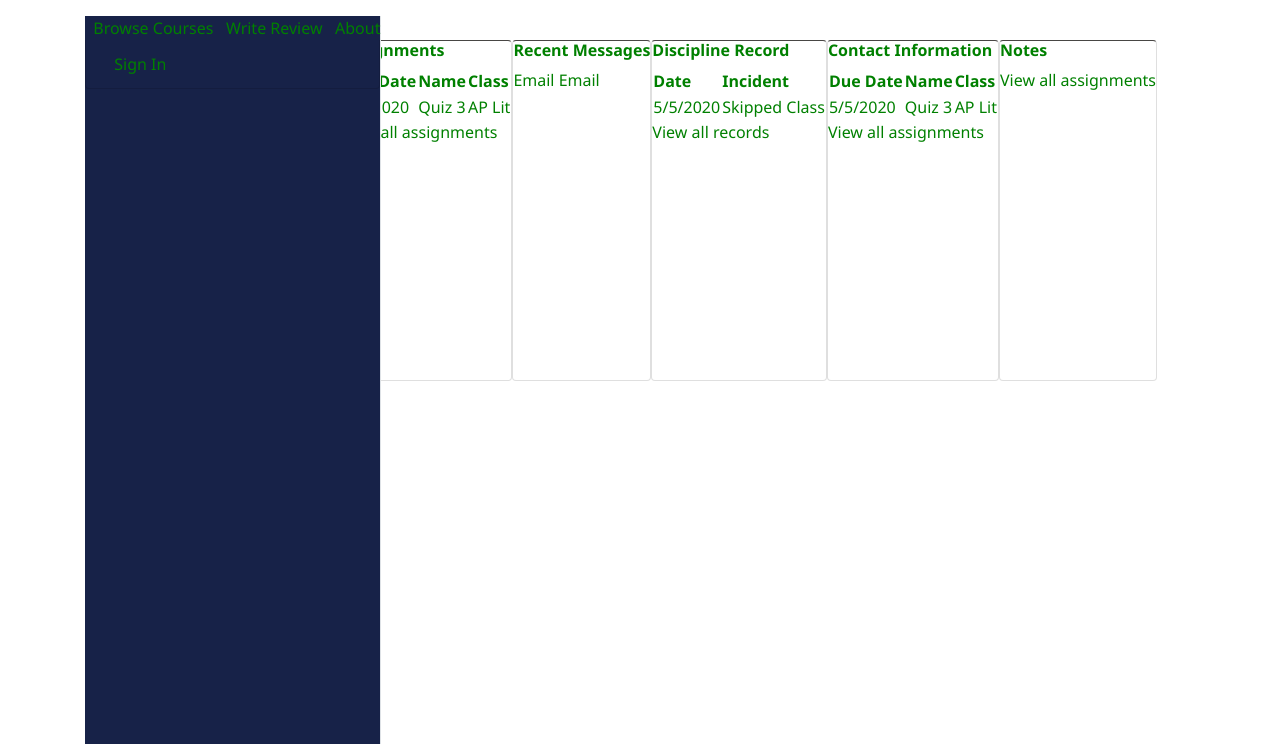
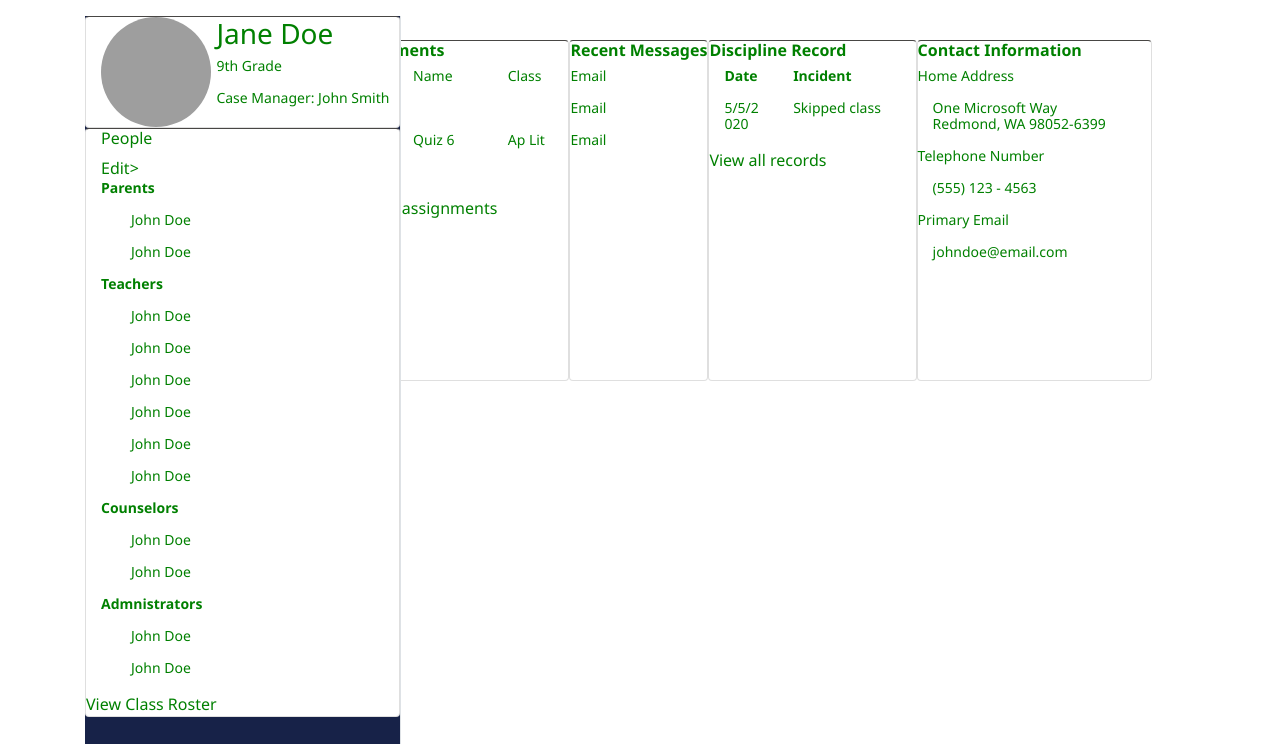
Before and after one commit to verndrade/sped-case-manager, a Django app: page /casemanager/ in a window 1280 px wide. Shown: the part 56-800 px from the top of the page. Run offline with Django 3.2, Linux system fonts and the light colour scheme; some libraries are stand-ins or nearby versions; grey boxes are pictures that could not be loaded.

Commit message:
Set up information

```diff
--- a/static/css/style.css
+++ b/static/css/style.css
@@ -48,6 +48,14 @@
 
 .bottom {
     bottom: 0;
+}
+
+.right {
+  right: 0;
+}
+
+.grey {
+  color: var(--grey)
 }
 
 /*!
--- a/templates/case-manager/assignments.html
+++ b/templates/case-manager/assignments.html
@@ -3,18 +3,18 @@
 <div class="card">
     <h3 class="bold">Assignments</h3>
 
-    <table>
-        <tr>
-            <th>Due Date</th>
-            <th>Name</th>
-            <th>Class</th>
-        </tr>
-        <tr>
-            <td>5/5/2020</td>
-            <td>Quiz 3</td>
-            <td>AP Lit</td>
-        </tr>
-    </table>
+    <div class="container">
+        <div class="row grey">
+            <div class="col-lg-3"><p>Due Date</p></div>
+            <div class="col-lg-5"><p>Name</p></div>
+            <div class="col-lg-4"><p>Class</p></div>
+        </div>
+        <div class="row">
+            <div class="col-lg-3"><p>5/5/2020</p></div>
+            <div class="col-lg-5"><p>Quiz 6</p></div>
+            <div class="col-lg-4"><p>Ap Lit</p></div>
+        </div>
+    </div>
 
     <a href="#" class="bottom">View all assignments</a>
 </div>
--- a/templates/case-manager/contact.html
+++ b/templates/case-manager/contact.html
@@ -3,18 +3,33 @@
 <div class="card">
     <h3 class="bold">Contact Information</h3>
 
-    <table>
-        <tr>
-            <th>Due Date</th>
-            <th>Name</th>
-            <th>Class</th>
-        </tr>
-        <tr>
-            <td>5/5/2020</td>
-            <td>Quiz 3</td>
-            <td>AP Lit</td>
-        </tr>
-    </table>
-
-    <a href="#" class="bottom">View all assignments</a>
+    <div class="container">
+        <div class="row">
+            <p>Home Address</p>
+        </div>
+        <div class="row">
+            <div class="col-lg-1"></div>
+            <div class="col-lg-11">
+                <p>One Microsoft Way<br>Redmond, WA 98052-6399</p>
+            </div>
+        </div>
+        <div class="row">
+            <p>Telephone Number</p>
+        </div>
+        <div class="row">
+            <div class="col-lg-1"></div>
+            <div class="col-lg-11">
+                <p>(555) 123 - 4563</p>
+            </div>
+        </div>
+        <div class="row">
+            <p>Primary Email</p>
+        </div>
+        <div class="row">
+            <div class="col-lg-1"></div>
+            <div class="col-lg-11">
+                <p>johndoe@email.com</p>
+            </div>
+        </div>
+    </div>
 </div>
--- a/templates/case-manager/discipline.html
+++ b/templates/case-manager/discipline.html
@@ -3,16 +3,16 @@
 <div class="card">
     <h3 class="bold">Discipline Record</h3>
 
-    <table>
-        <tr>
-            <th>Date</th>
-            <th>Incident</th>
-        </tr>
-        <tr>
-            <td>5/5/2020</td>
-            <td>Skipped Class</td>
-        </tr>
-    </table>
+    <div class="container">
+        <div class="row bold">
+            <div class="col-lg-4"><p>Date</p></div>
+            <div class="col-lg-8"><p>Incident</p></div>
+        </div>
+        <div class="row">
+            <div class="col-lg-4"><p>5/5/2020</p></div>
+            <div class="col-lg-8"><p>Skipped class</p></div>
+        </div>
+    </div>
 
     <a href="#" class="bottom">View all records</a>
 </div>
--- a/templates/case-manager/iep.html
+++ b/templates/case-manager/iep.html
@@ -3,17 +3,47 @@
 <div class="card">
     <h3 class="bold">Individual Education Plan (IEP)</h3>
 
-    <p class="bold">Targets to be Achieved</p>
-    <p>Something Something</p>
-    <p>Something Something</p>
+    <div class="container">
+        <div class="row grey">
+            <div class="col-lg-12 bold"><p>Targets to be Achieved</p></div>
+        </div>
+        <div class="row">
+            <div class="col-lg-1"><p></p></div>
+            <div class="col-lg-10"><p>Something</p></div>
+        </div>
+        <div class="row">
+            <div class="col-lg-1"><p></p></div>
+            <div class="col-lg-10"><p>Something</p></div>
+        </div>
+    </div>
 
-    <p class="bold">Possible Resources</p>
-    <p>Something Something</p>
-    <p>Something Something</p>
+    <div class="container">
+        <div class="row grey">
+            <div class="col-lg-12 bold"><p>Possible Resources</p></div>
+        </div>
+        <div class="row">
+            <div class="col-lg-1"><p></p></div>
+            <div class="col-lg-10"><p>Something</p></div>
+        </div>
+        <div class="row">
+            <div class="col-lg-1"><p></p></div>
+            <div class="col-lg-10"><p>Something</p></div>
+        </div>
+    </div>
 
-    <p class="bold">Student Needs To</p>
-    <p>Something Something</p>
-    <p>Something Something</p>
+    <div class="container">
+        <div class="row grey">
+            <div class="col-lg-12 bold"><p>Student Needs To</p></div>
+        </div>
+        <div class="row">
+            <div class="col-lg-1"><p></p></div>
+            <div class="col-lg-10"><p>Something</p></div>
+        </div>
+        <div class="row">
+            <div class="col-lg-1"><p></p></div>
+            <div class="col-lg-10"><p>Something</p></div>
+        </div>
+    </div>
 
-    <a href="#" class="bottom">View full document</a>
+    <a href="#" class="bottom right">View full document</a>
 </div>
--- a/templates/case-manager/messages.html
+++ b/templates/case-manager/messages.html
@@ -3,13 +3,16 @@
 <div class="card">
     <h3 class="bold">Recent Messages</h3>
 
-    <table>
-        <tr>
-            Email
-        </tr>
-        <tr>
-            Email
-        </tr>
-    </table>
+    <div class="container">
+        <div class="row">
+            <p>Email</p>
+        </div>
+        <div class="row">
+            <p>Email</p>
+        </div>
+        <div class="row">
+            <p>Email</p>
+        </div>
+    </div>
 
 </div>
--- /dev/null
+++ b/templates/case-manager/people.html
@@ -0,0 +1,85 @@
+{% load static %}
+
+<div class="card">
+    <div class="container">
+        <div class="row">
+            <div class="col-lg-8"><h3>People</h3></div>
+            <div class="col-lg-8"><a href="#">Edit</a>></div>
+        </div>
+    </div>
+
+    <div class="container">
+        <div class="row grey">
+            <div class="col-lg-12 bold"><p>Parents</p></div>
+        </div>
+        <div class="row">
+            <div class="col-lg-1"><p></p></div>
+            <div class="col-lg-10"><p>John Doe</p></div>
+        </div>
+        <div class="row">
+            <div class="col-lg-1"><p></p></div>
+            <div class="col-lg-10"><p>John Doe</p></div>
+        </div>
+    </div>
+
+    <div class="container">
+        <div class="row grey">
+            <div class="col-lg-12 bold"><p>Teachers</p></div>
+        </div>
+        <div class="row">
+            <div class="col-lg-1"><p></p></div>
+            <div class="col-lg-10"><p>John Doe</p></div>
+        </div>
+        <div class="row">
+            <div class="col-lg-1"><p></p></div>
+            <div class="col-lg-10"><p>John Doe</p></div>
+        </div>
+        <div class="row">
+            <div class="col-lg-1"><p></p></div>
+            <div class="col-lg-10"><p>John Doe</p></div>
+        </div>
+        <div class="row">
+            <div class="col-lg-1"><p></p></div>
+            <div class="col-lg-10"><p>John Doe</p></div>
+        </div>
+        <div class="row">
+            <div class="col-lg-1"><p></p></div>
+            <div class="col-lg-10"><p>John Doe</p></div>
+        </div>
+        <div class="row">
+            <div class="col-lg-1"><p></p></div>
+            <div class="col-lg-10"><p>John Doe</p></div>
+        </div>
+    </div>
+
+    <div class="container">
+        <div class="row grey">
+            <div class="col-lg-12 bold"><p>Counselors</p></div>
+        </div>
+        <div class="row">
+            <div class="col-lg-1"><p></p></div>
+            <div class="col-lg-10"><p>John Doe</p></div>
+        </div>
+        <div class="row">
+            <div class="col-lg-1"><p></p></div>
+            <div class="col-lg-10"><p>John Doe</p></div>
+        </div>
+    </div>
+
+    <div class="container">
+        <div class="row grey">
+            <div class="col-lg-12 bold"><p>Admnistrators</p></div>
+        </div>
+        <div class="row">
+            <div class="col-lg-1"><p></p></div>
+            <div class="col-lg-10"><p>John Doe</p></div>
+        </div>
+        <div class="row">
+            <div class="col-lg-1"><p></p></div>
+            <div class="col-lg-10"><p>John Doe</p></div>
+        </div>
+    </div>
+
+
+    <a href="#" class="bottom center">View Class Roster</a>
+</div>
--- a/templates/case-manager/sidebar.html
+++ b/templates/case-manager/sidebar.html
@@ -3,34 +3,8 @@
 <!-- Sidebar -->
 <div class="border-right d-flex flex-column justify-content-between" id="sidebar-wrapper">
   <div>
-    <a href="#">
-       <i class="fa fa-th-large fa-fw"></i>&nbsp; Browse Courses
-    </a>
-    <a href="#"
-       class="">
-      <i class="fa fa-pencil-square-o fa-fw"></i>&nbsp; Write Review
-    </a>
-    <a href="#"
-       class="">
-      <i class="fa fa-code fa-fw"></i>&nbsp; About
-    </a>
-      <!-- KEEP IN SYNC WITH navbar.html -->
-      <div class="d-sm-none list-group-item dropdown">
-        <div class="dropdown-toggle" href="#" id="navbarDropdown" role="button" data-toggle="dropdown" aria-haspopup="true" aria-expanded="false">
-        <i class="fa fa-user fa-fw"></i>&nbsp; Hi, {{user.first_name}}
-        </div>
-        <div class="dropdown-menu dropdown-menu-right" aria-labelledby="navbarDropdown">
-          <a class="dropdown-item" href="#">Profile</a>
-          <a class="dropdown-item" href="#">My reviews</a>
-          <div class="dropdown-divider"></div>
-          <a class="dropdown-item" href="#">Logout</a>
-        </div>
-      </div>
-      <a href="#"
-      class="list-group-item list-group-item-action
-      {% if request.resolver_match.url_name == 'login' %}active{% endif %}">
-        <i class="fa fa-user fa-fw"></i>&nbsp; Sign In
-      </a>
+    {% include 'case-manager/student-card.html' %}
+    {% include 'case-manager/people.html' %}
   </div>
 </div>
 <!-- /#sidebar-wrapper -->
--- /dev/null
+++ b/templates/case-manager/student-card.html
@@ -0,0 +1,16 @@
+{% load static %}
+
+<div class="card">
+    <div class="container">
+        <div class="row">
+            <div class="col-lg-5">
+                <img class="rounded-circle" width=110 height=110 style="object-fit: cover" src="https://images.pexels.com/photos/1288171/pexels-photo-1288171.jpeg?auto=compress&cs=tinysrgb&dpr=2&h=750&w=1260"/>
+            </div>
+            <div class="col-lg-7">
+                <div class="row"><h1>Jane Doe</h1></div>
+                <div class="row"><p>9th Grade</p></div>
+                <div class="row"><p>Case Manager: John Smith</p></div>
+            </div>
+        </div>
+    </div>
+</div>
```
